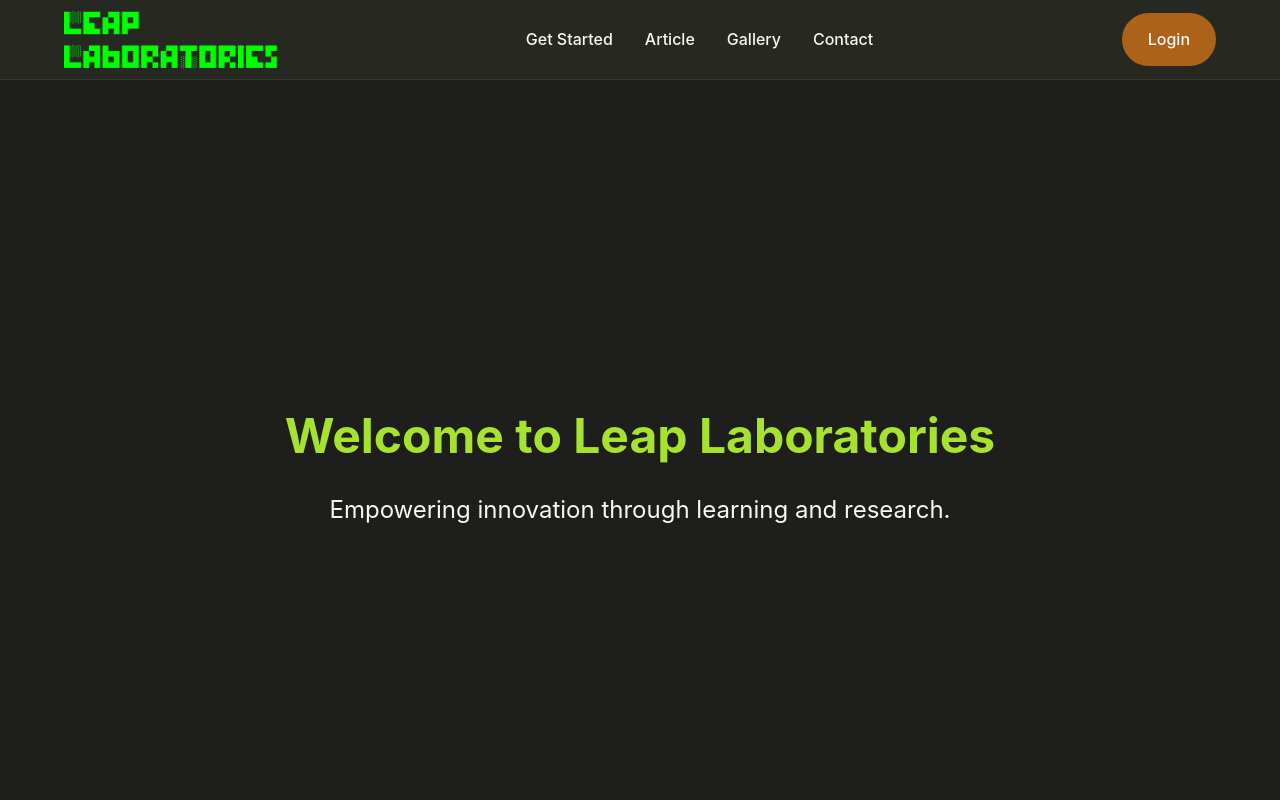
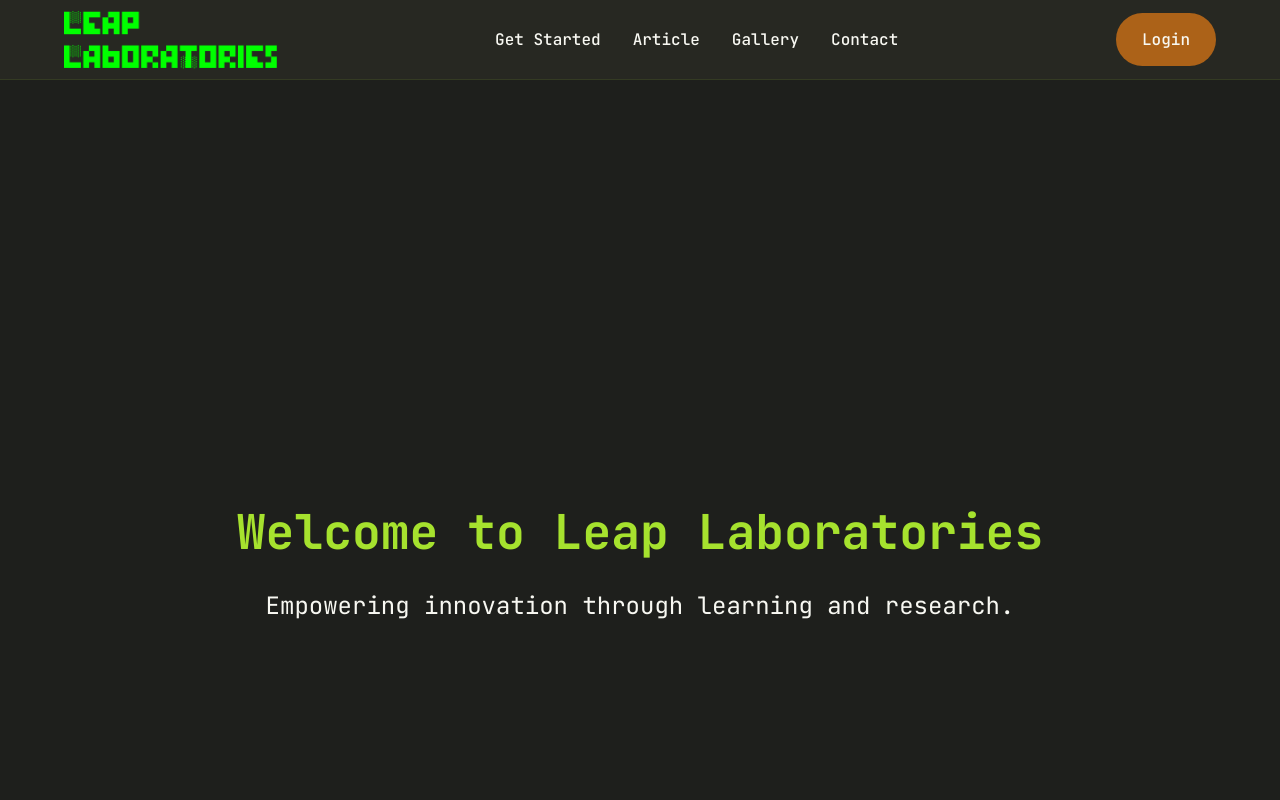
Before and after one commit to 0xleaplaboratories/leap-laboratories, a Next.js app in the folder apps/web/: page / in a window 1280 px wide. Shown: the top 800 px of the page. Built offline with nearby package versions, Linux system fonts and the light colour scheme.

Commit message:
change font theme to JetBrains Mono

```diff
--- a/apps/web/src/app/globals.css
+++ b/apps/web/src/app/globals.css
@@ -1,3 +1,5 @@
+@import url('https://fonts.googleapis.com/css2?family=JetBrains+Mono:wght@400;500;700&display=swap');
+
 /* ============================================================
    LEAP LABORATORIES — Global Stylesheet
    - CSS custom properties (design tokens)
@@ -29,7 +31,7 @@
   --color-hover-accent: #F8F8F2;
 
   /* Typography */
-  --font-primary: 'Inter', 'Segoe UI', sans-serif;
+  --font-primary: 'JetBrains Mono', 'Menlo', 'Monaco', 'Courier New', monospace;
   --font-size-base: 16px;
   --font-size-sm: 0.875rem;
   --font-size-md: 1rem;
@@ -52,7 +54,7 @@
   --space-3xl: 64px;
 
   /* Layout */
-  --navbar-height: 64px;
+  --navbar-height: 160px;
   --max-content-width: 1200px;
 
   /* Borders */
```
